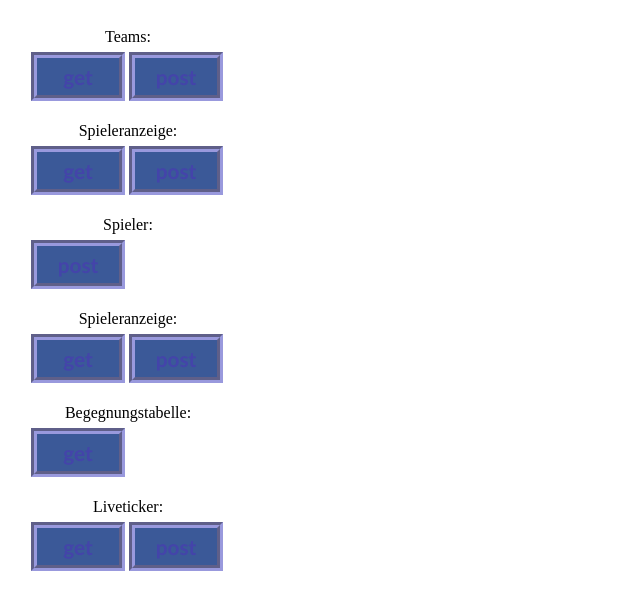
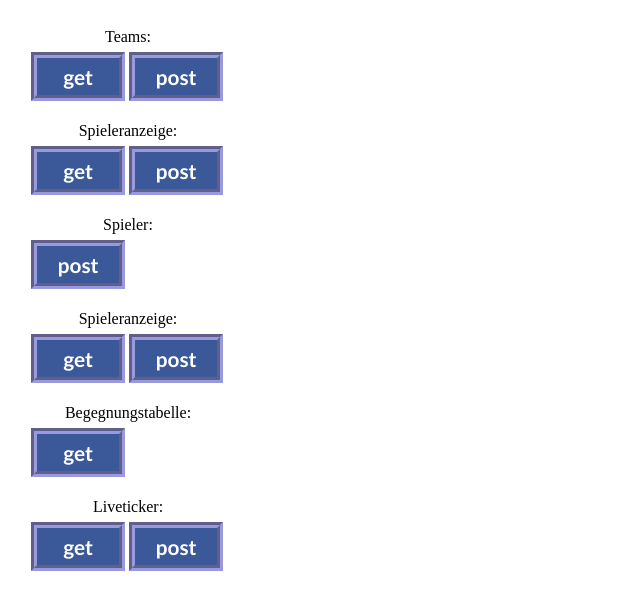
Before and after one commit to DeDieter/wba_team_4, a plain HTML site: page Torganizer/public/index.html in a window 1280 px wide. Shown: the whole page, without its empty margins (0-640 px from the left). Drawn offline with nearby package versions, Linux system fonts and the light colour scheme.

Commit message:
Buttonfarbe zu FB Farbschema.

```diff
--- a/Torganizer/public/index.html
+++ b/Torganizer/public/index.html
@@ -13,8 +13,8 @@
     <table>
     Teams:
         <tr>
-    <td><a class="menu" href="/tget.html">get</a></td>
-    <td><a class="menu" href="/tpost.html">post</a></td>
+    <td><a class="menu" href="/tget.html"><span style="color:white">get</span></a></td>
+    <td><a class="menu" href="/tpost.html"><span style="color:white">post</span></a></td>
         </tr>
     </table>
     <br>
@@ -22,38 +22,38 @@
     <table>
     Spieleranzeige:
         <tr>
-    <td><a class="menu" href="/eteamg.html">get</a></td>
-    <td><a class="menu" href="/eteamp.html">post</a></td>
+    <td><a class="menu" href="/eteamg.html"><span style="color:white">get</span></a></td>
+    <td><a class="menu" href="/eteamp.html"><span style="color:white">post</span></a></td>
         </tr>
     </table>
     <br>
     <table>
     Spieler:
         <tr>
-    <td><a class="menu" href="/spost.html">post</a></td>
+    <td><a class="menu" href="/spost.html"><span style="color:white">post</span></a></td>
         </tr>
     </table>
     <br>
     <table>
     Spieleranzeige:
         <tr>
-    <td><a class="menu" href="/eteamg.html">get</a></td>
-    <td><a class="menu" href="/eteamp.html">post</a></td>
+    <td><a class="menu" href="/eteamg.html"><span style="color:white">get</span></a></td>
+    <td><a class="menu" href="/eteamp.html"><span style="color:white">post</span></a></td>
         </tr>
     </table>
     <br>
     <table>
     Begegnungstabelle:
         <tr>
-    <td><a class="menu" href="/tabelleget.html">get</a></td>
+    <td><a class="menu" href="/tabelleget.html"><span style="color:white">get</span></a></td>
         </tr>
     </table>
     <br>
     <table>
     Liveticker:
         <tr>
-    <td><a class="menu" href="/liveget.html">get</a></td>
-    <td><a class="menu" href="/livepost.html">post</a></td>
+    <td><a class="menu" href="/liveget.html"><span style="color:white">get</span></a></td>
+    <td><a class="menu" href="/livepost.html"><span style="color:white">post</span></a></td>
         </tr>
     </table>
     </div>
```
